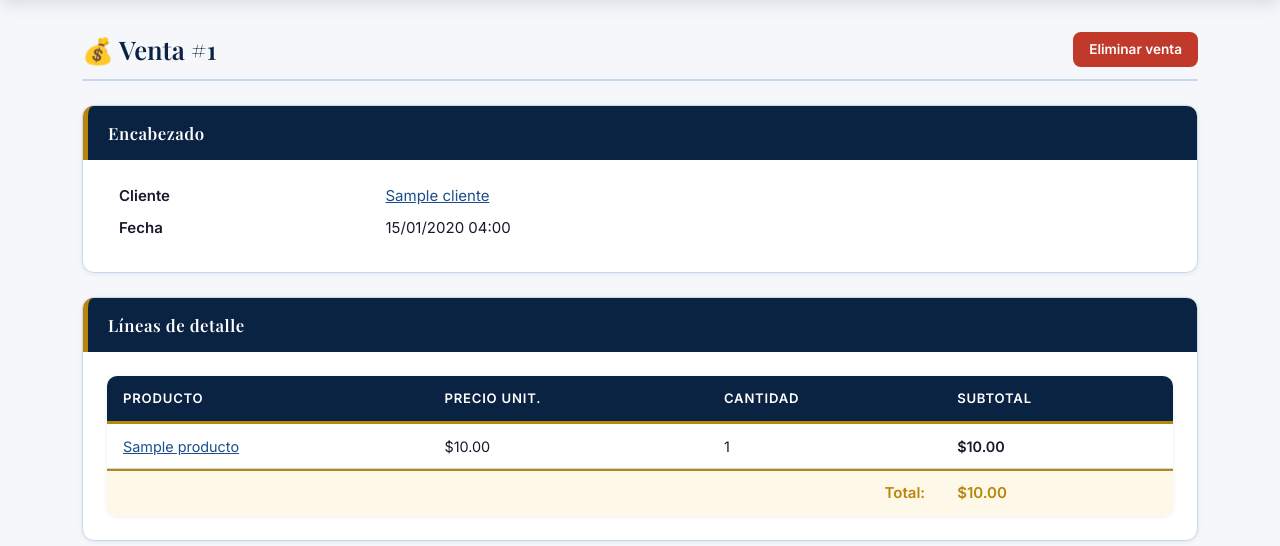
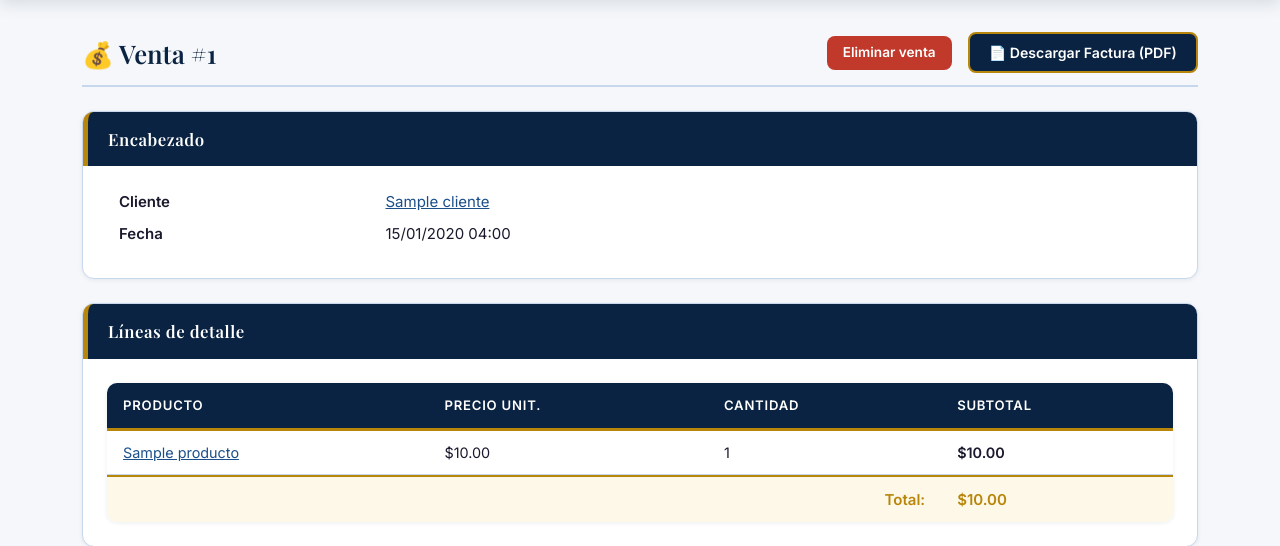
Before and after one commit to romanlopez-ship-it/sistema-inventario-erp-v1, a Django app: page /ventas/1/ in a window 1280 px wide. Shown: the part 57-603 px from the top of the page. Run offline with Django 4.2, Linux system fonts and the light colour scheme; a user stored in the database is signed in; tables that the repository leaves empty hold one stand-in row (values such as "Sample post").

Commit message:
Agregar botón de descarga Factura PDF en detalle de venta

```diff
--- a/ventas/templates/ventas/detalle.html
+++ b/ventas/templates/ventas/detalle.html
@@ -5,9 +5,12 @@
 {% block content %}
 <div class="erp-page-title">
     <h2>💰 Venta #{{ venta.pk }}</h2>
+
     {% if user.is_authenticated %}
         <a href="{% url 'ventas:eliminar' venta.pk %}"
            class="btn-erp-danger ms-auto">Eliminar venta</a>
+        <a href="{% url 'ventas:pdf' venta.pk %}"
+           class="btn-erp-primary" ms-auto>📄 Descargar Factura (PDF) </a>
     {% endif %}
 </div>
 
```
